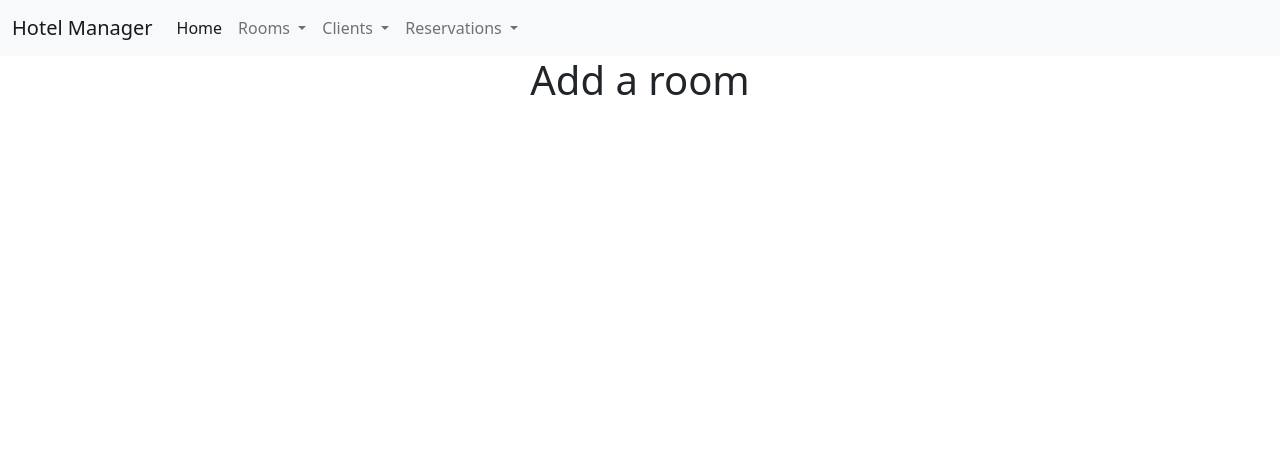
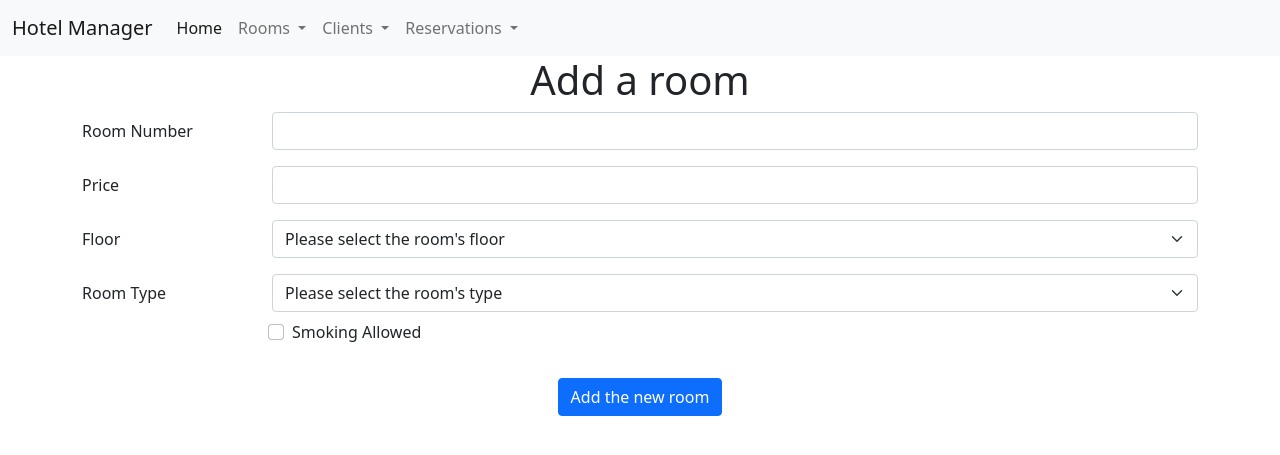
Before and after one commit to GabrielNedelcu/HotelRoomManager_Python, a Flask app: page /add-room in a window 1280 px wide. Shown: the top 455 px of the page. Run offline with Flask 2, Linux system fonts and the light colour scheme.

Commit message:
Created the "Add a room" template (inserting  a room)

```diff
--- a/hotel_room_manager/templates/insert_room.html
+++ b/hotel_room_manager/templates/insert_room.html
@@ -2,4 +2,71 @@
 {% block title %}Insert a Room{% endblock %}
 {% block content %}
     <h1 align = "center"> Add a room</h1>
+
+      <!-- Room Number -->
+      <div class="row mb-3">
+        <label for="roomNumber" class="col-sm-2 col-form-label">Room Number</label>
+        <div class="col-sm-10">
+          <input type="number" class="form-control" id="roomNumber">
+        </div>
+      </div>
+
+      <!-- Room's Price -->
+      <div class="row mb-3">
+        <label for="inputPrice" class="col-sm-2 col-form-label">Price</label>
+        <div class="col-sm-10">
+          <input type="number" class="form-control" id="inputPrice">
+        </div>
+      </div>
+
+      <!-- Room Floor Combo -->
+      <div class="row mb-3">
+        <label for="inputPrice" class="col-sm-2 col-form-label">Floor</label>
+        <div class="col-sm-10">
+            <select class="form-select" aria-label="Default select example">
+                <option selected>Please select the room's floor</option>
+                <option value="1">1</option>
+                <option value="2">2</option>
+                <option value="3">3</option>
+                <option value="4">4</option>
+                <option value="5">5</option>
+              </select>
+        </div>
+      </div>
+
+      <!-- Room Type Combo -->
+      <div class="row mb-3">
+        <label for="inputPrice" class="col-sm-2 col-form-label">Room Type</label>
+        <div class="col-sm-10">
+            <select class="form-select" aria-label="Default select example">
+                <option selected>Please select the room's type</option>
+                <option value="1">Single</option>
+                <option value="2">Double</option>
+                <option value="3">Queen</option>
+                <option value="4">King</option>
+                <option value="5">Twin</option>
+                <option value="6">Suite</option>
+                <option value="7">Appartament</option>
+              </select>
+        </div>
+
+        <!-- Som space between controls-->
+        <h1> </h1>
+
+        <!-- Smoking allowed checkbok -->
+        <div class="row mb-3">
+            <div class="col-sm-10 offset-sm-2">
+              <div class="form-check">
+                <input class="form-check-input" type="checkbox" id="smokingCheck">
+                <label class="form-check-label" for="smokingCheck">
+                  Smoking Allowed
+                </label>
+              </div>
+            </div>
+          </div>
+        </div>
+
+        <!-- Add a room Button-->
+        <button type="submit" class="btn btn-primary mx-auto d-block">Add the new room</button>
+
 {% endblock %}
```
